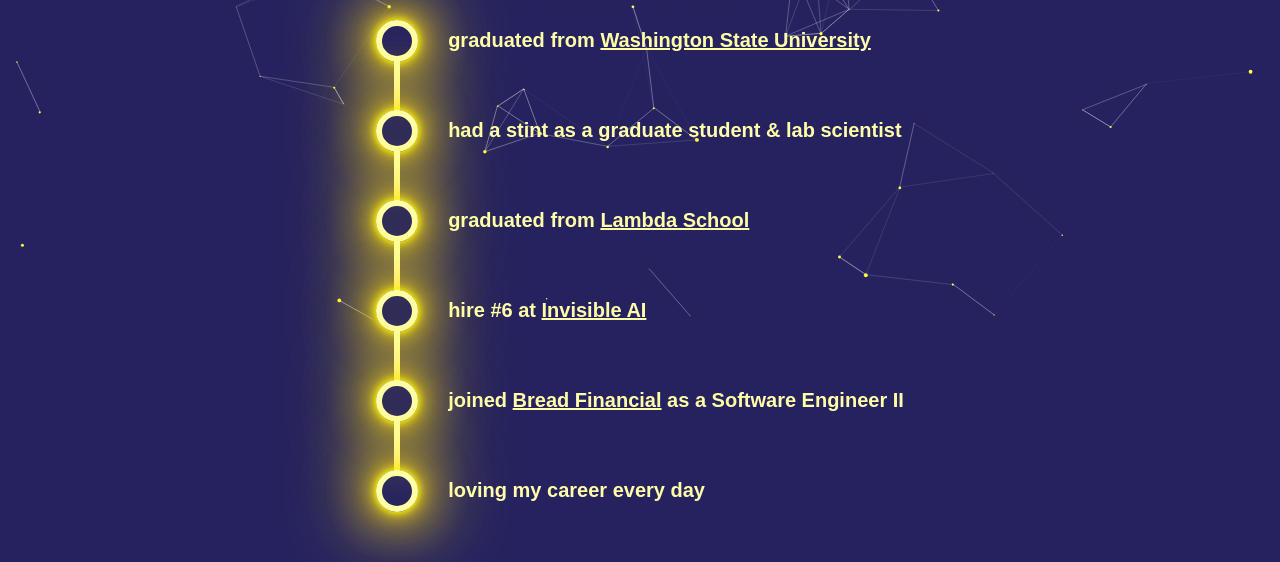
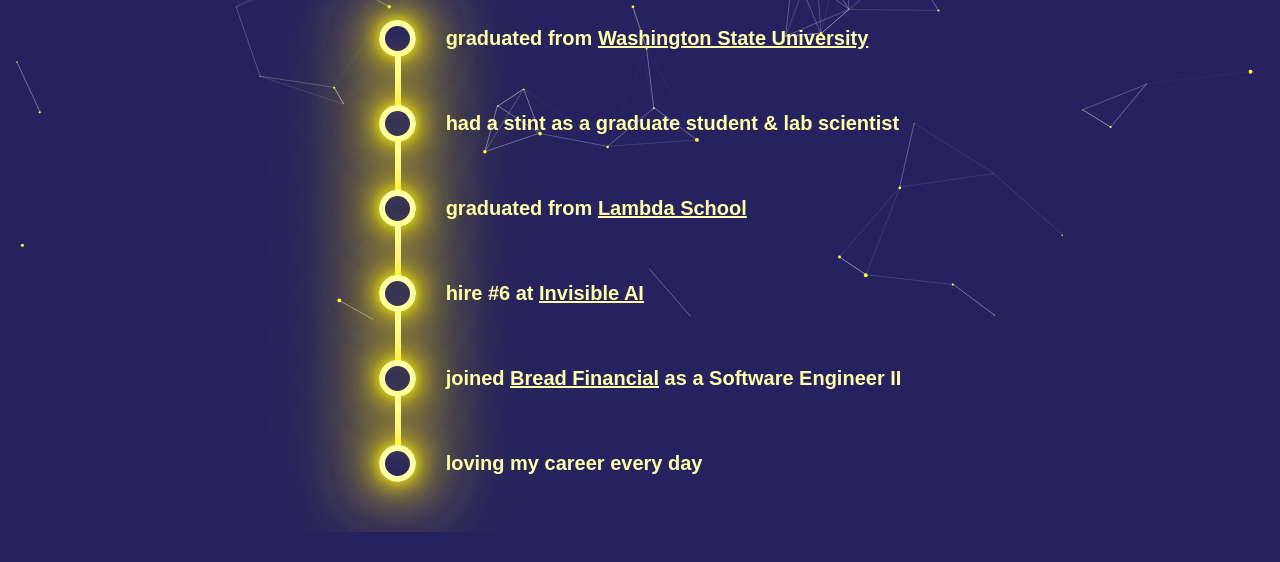
Before and after one commit to allie-rae/starry-night, a website: page index.html in a window 1280 px wide. Shown: the part 479-1041 px from the top of the page. After the commit the page ends 1011 px from the top, so only its background shows below. Drawn offline with Linux system fonts and the light colour scheme; a web font is replaced by a local one.

```diff
--- a/index.css
+++ b/index.css
@@ -105,12 +105,12 @@
 
 .point {
   border-radius: 50%;
-  width: 30px;
-  height: 30px;
+  width: 25px;
+  height: 25px;
   border: 6px solid #ffffa8;
-  box-shadow: 0 0 5px rgba(255, 255, 0, 0.5), 0 0 10px rgba(255, 255, 0, 0.5),
-    0 0 10px rgba(255, 255, 0, 0.5), 0 0 20px #ffdd1b, 0 0 50px #ffdd1b,
-    0 0 60px #ffdd1b, 0 0 80px #ffdd1b, 0 0 100px #ffdd1b;
+  box-shadow: 0 0 10px rgba(255, 255, 0, 0.5), 0 0 20px rgba(255, 255, 0, 0.5),
+    0 0 30px rgba(255, 255, 0, 0.5), 0 0 40px #ffdd1b, 0 0 70px #ffdd1b,
+    0 0 80px #ffdd1b, 0 0 100px #ffdd1b, 0 0 150px #ffdd1b;
 }
 
 .point-connector {
@@ -118,7 +118,7 @@
   height: 50px;
   margin-top: -1.1rem;
   margin-bottom: -1.1rem;
-  margin-left: 28px;
+  margin-left: 26px;
 }
 
 @media only screen and (max-width: 768px) {
@@ -133,8 +133,8 @@
   .point {
     border: 6px solid #ffffa8;
     box-shadow: 0 0 5px rgba(255, 255, 0, 0.5), 0 0 10px rgba(255, 255, 0, 0.5),
-      0 0 10px rgba(255, 255, 0, 0.5), 0 0 20px #ffdd1b, 0 0 50px #ffdd1b,
-      0 0 60px #ffdd1b, 0 0 80px #ffdd1b, 0 0 100px #ffdd1b;
+      0 0 5px rgba(255, 255, 0, 0.5), 0 0 10px #ffdd1b, 0 0 20px #ffdd1b,
+      0 0 10px #ffdd1b, 0 0 15px #ffdd1b, 0 0 20px #ffdd1b;
     width: auto;
     height: auto;
     border-radius: 0;
```
